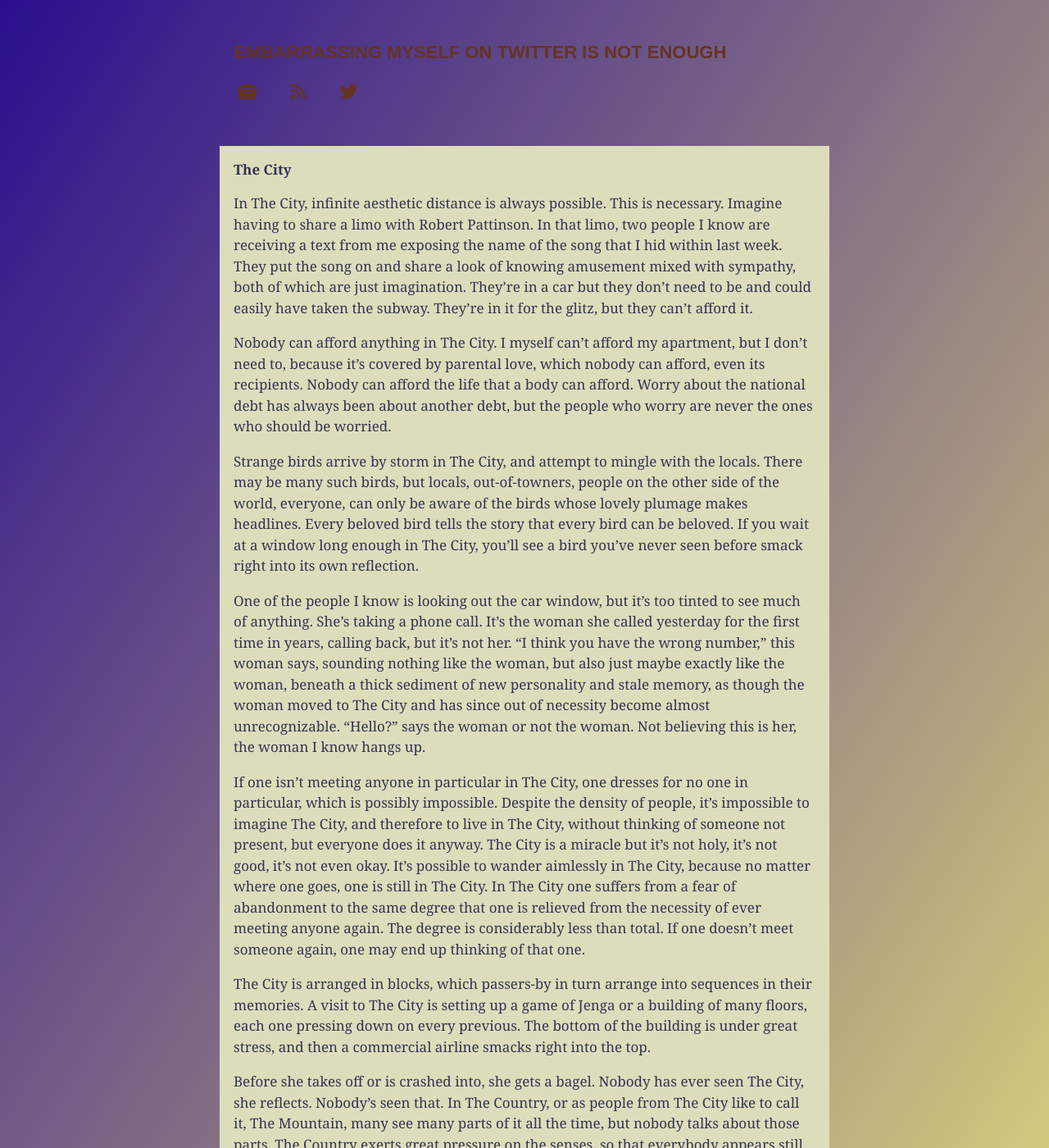
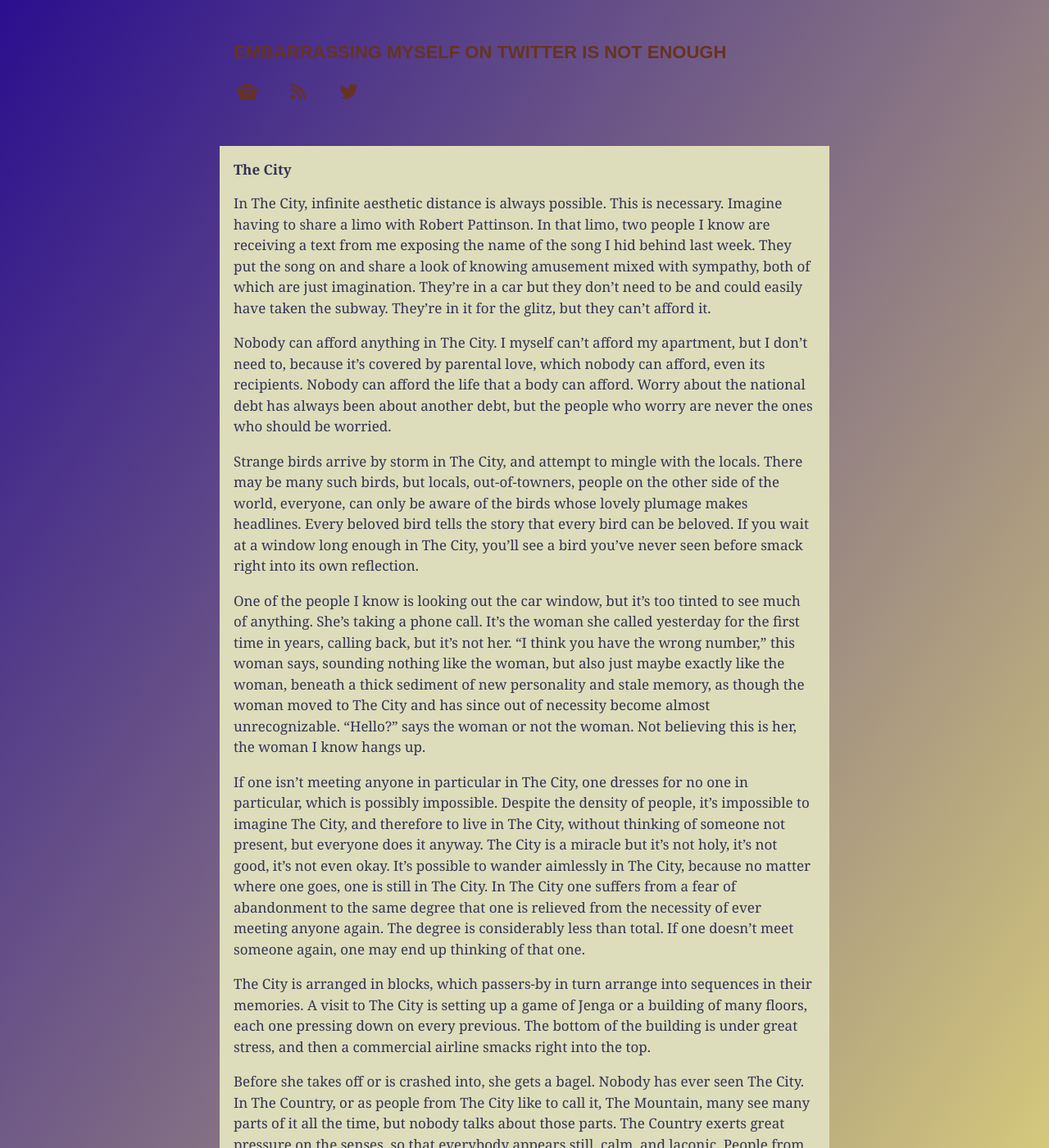
Before and after one commit to meanyhead/meanyhead.github.io, a Jekyll site: the page built from _posts/2019-3-13-the-city.md, in a window 1280 px wide and 1400 px high. Shown: the whole window at 82% size. Built offline with Jekyll 4.4.1, drawn with Linux system fonts in a browser that asks for light colours; comment, search, counter and statistics services are not loaded; some of the changed text lies outside the part shown.

Commit message:
revisions

```diff
--- a/_posts/2019-3-13-the-city.md
+++ b/_posts/2019-3-13-the-city.md
@@ -3,7 +3,7 @@
 title: The City
 ---
 
-In The City, infinite aesthetic distance is always possible. This is necessary. Imagine having to share a limo with Robert Pattinson. In that limo, two people I know are receiving a text from me exposing the name of the song that I hid within last week. They put the song on and share a look of knowing amusement mixed with sympathy, both of which are just imagination. They're in a car but they don't need to be and could easily have taken the subway. They're in it for the glitz, but they can't afford it.
+In The City, infinite aesthetic distance is always possible. This is necessary. Imagine having to share a limo with Robert Pattinson. In that limo, two people I know are receiving a text from me exposing the name of the song I hid behind last week. They put the song on and share a look of knowing amusement mixed with sympathy, both of which are just imagination. They're in a car but they don't need to be and could easily have taken the subway. They're in it for the glitz, but they can't afford it.
 
 Nobody can afford anything in The City. I myself can't afford my apartment, but I don't need to, because it's covered by parental love, which nobody can afford, even its recipients. Nobody can afford the life that a body can afford. Worry about the national debt has always been about another debt, but the people who worry are never the ones who should be worried.
 
@@ -15,7 +15,7 @@
 
 The City is arranged in blocks, which passers-by in turn arrange into sequences in their memories. A visit to The City is setting up a game of Jenga or a building of many floors, each one pressing down on every previous. The bottom of the building is under great stress, and then a commercial airline smacks right into the top.
 
-Before she takes off or is crashed into, she gets a bagel. Nobody has ever seen The City, she reflects. Nobody's seen that. In The Country, or as people from The City like to call it, The Mountain, many see many parts of it all the time, but nobody talks about those parts. The Country exerts great pressure on the senses, so that everybody appears still, calm, and laconic. People from The City think people from The Country are very scary, very stupid, or experiencing joy.
+Before she takes off or is crashed into, she gets a bagel. Nobody has ever seen The City. In The Country, or as people from The City like to call it, The Mountain, many see many parts of it all the time, but nobody talks about those parts. The Country exerts great pressure on the senses, so that everybody appears still, calm, and laconic. People from The City often think people from The Country are very scary, very stupid, or experiencing joy.
 
 In corrolary, there are certain parts of The Country that make it onto postcards, onto little points of public photos on a map, like constellations, that if not present in a given part of The Country make that part uninhabitable to an habitual inhabitant of The City, which is made up of very little but stars. A landslide may well bring it down dramatically, but you can only see your reflection in the snow-covered hills or something like them, not for instance in a landfill.
 
```
